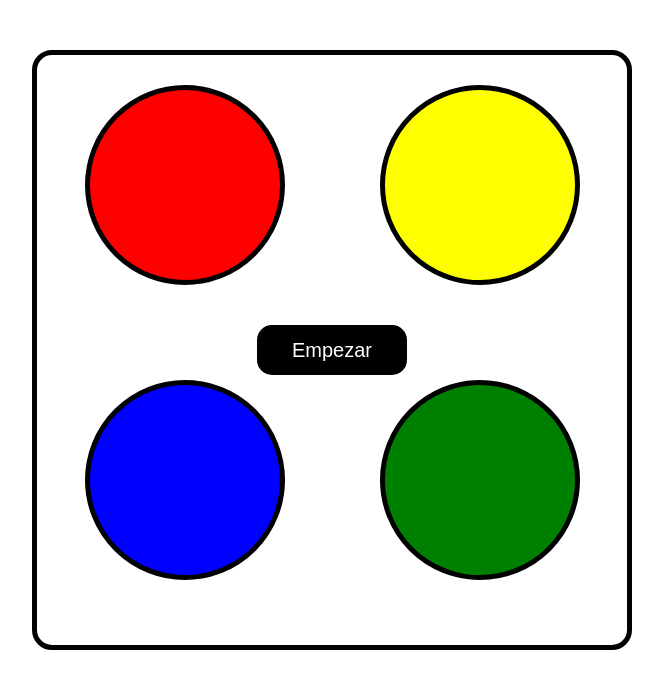
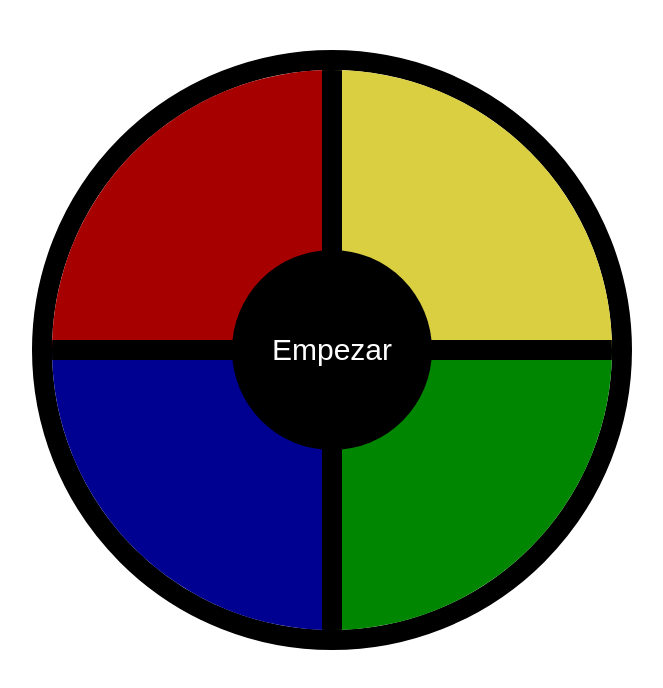
Before and after one commit to johanGo/Simon-Says, a plain HTML site: page index.html in a window 1280 px wide. Shown: the whole page, without its empty margins (308-971 px from the left). Drawn offline with Linux system fonts and the light colour scheme.

Commit message:
style: Update styles

```diff
--- a/Ejercicio.js
+++ b/Ejercicio.js
@@ -143,4 +143,5 @@ blue.addEventListener('click', () => {
 })
 green.addEventListener('click', () => {
     myfuntion(green);
+
 })
--- a/style.css
+++ b/style.css
@@ -8,12 +8,14 @@
 .container {
     width: 600px;
     height: 600px;
-    border: 5px solid;
+    border: 20px solid;
     border-radius: 20px;
     margin: 50px auto;
     position: relative;
     display: grid;
     grid-template-columns: 1fr 1fr;
+    border-radius: 100%;
+    overflow: hidden;
     /* z-index: 10; */
 }
 
@@ -25,40 +27,48 @@
   width: 100%;
   height: 100%;
   border-radius: 20px; /* Igual que el .container para que coincida */
-  background-color: rgba(0, 0, 0, .4); /* Cambia este color u opacidad según lo que quieras */
+  background-color: rgba(0, 0, 0, .3); /* Cambia este color u opacidad según lo que quieras */
   z-index: 100;
   pointer-events: auto; /* Opcional: evita que bloquee clics si es solo decorativo */
 }
 
 .esq {
-    width: 200px;
-    height: 200px;
-    background-color: blue;
-    margin: 30px auto;
-    border: 5px solid;
-    border-radius: 100%;
+    width: 100%;
+    height: 100%;
+    /* background-color: blue; */
+    /* margin: 30px auto; */
+    border: 10px solid;
+    /* border-radius: 100%; */
     cursor: pointer;
 }
 
 .esq1 {
-    background-color: red;
+    background-color: rgb(167, 0, 0);
+    border-top: 0;
+    border-left: 0;
 }
 
 .esq2 {
-    background-color: yellow;
+    background-color: rgb(218, 207, 64);
+    border-right: 0;
+    border-top: 0;
 }
 
 .esq3 {
-    background-color: blue;
+    background-color: rgb(0, 0, 145);
+    border-left: 0;
+    border-bottom: 0;
 }
 
 .esq4 {
-    background-color: green;
+    background-color: rgb(0, 134, 0);
+    border-right: 0;
+    border-bottom: 0;
 }
 .start {
     position: absolute;
-    width: 150px;
-    height: 50px;
+    width: 200px;
+    height: 200px;
     background-color: black;
     color: white;
     top: 50%;
@@ -68,16 +78,16 @@
     display: none;
     align-items: center;
     justify-content: center;
-    border-radius: 15px;
-    font-size: 20px;
+    border-radius: 100%;
+    font-size: 30px;
     cursor: pointer;
     user-select: none;
     /* z-index: 200; */
 }
 .roundContainer{
     position: absolute;
-    width: 100px;
-    height: 100px;
+    width: 200px;
+    height: 200px;
     background-color: black;
     color: white;
     top: 50%;
@@ -91,6 +101,7 @@
     border-radius: 50%;
     cursor: pointer;
     user-select: none;
+    font-size: 30px;
 }
 .roundsNumber{
     font-size:40px;
@@ -107,19 +118,23 @@
 }
 
 .hoverRed {
-    box-shadow: 0px 0px 20px 14px red;
+    /* box-shadow: 0px 0px 20px 14px red; */
+    background-color: rgb(255, 61, 61);
 }
 
 .hoverYellow {
-    box-shadow: 0px 0px 20px 14px yellow;
+    /* box-shadow: 0px 0px 20px 14px yellow; */
+    background-color: rgb(255, 238, 0);
 }
 
 .hoverBlue {
-    box-shadow: 0px 0px 20px 14px blue;
+    /* box-shadow: 0px 0px 20px 14px blue; */
+    background-color: blue;
 }
 
 .hoverGreen {
-    box-shadow: 0px 0px 20px 14px green;
+    /* box-shadow: 0px 0px 20px 14px green; */
+    background-color: rgb(0, 255, 0);
 }
 /** styles game over options**/
 
@@ -142,8 +157,6 @@
     cursor: pointer;
     user-select: none;
 }
-
-
 
  /* .tooltip::after {
   content: attr(suu);
```
